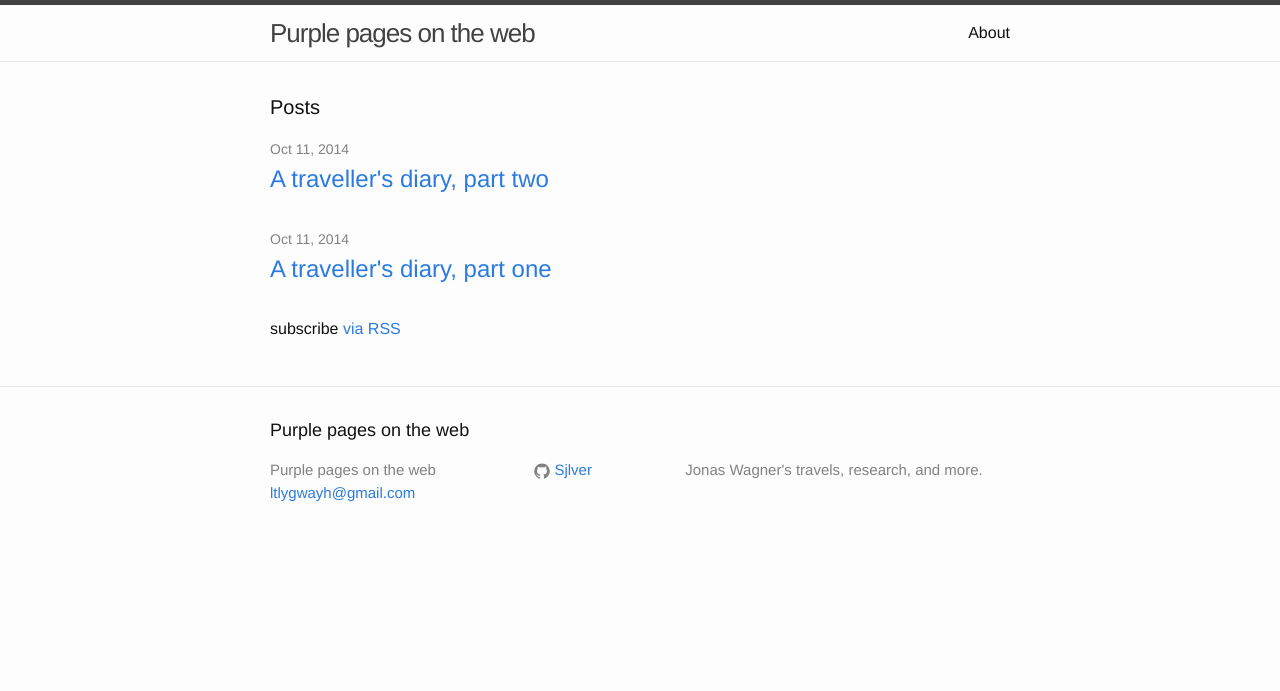
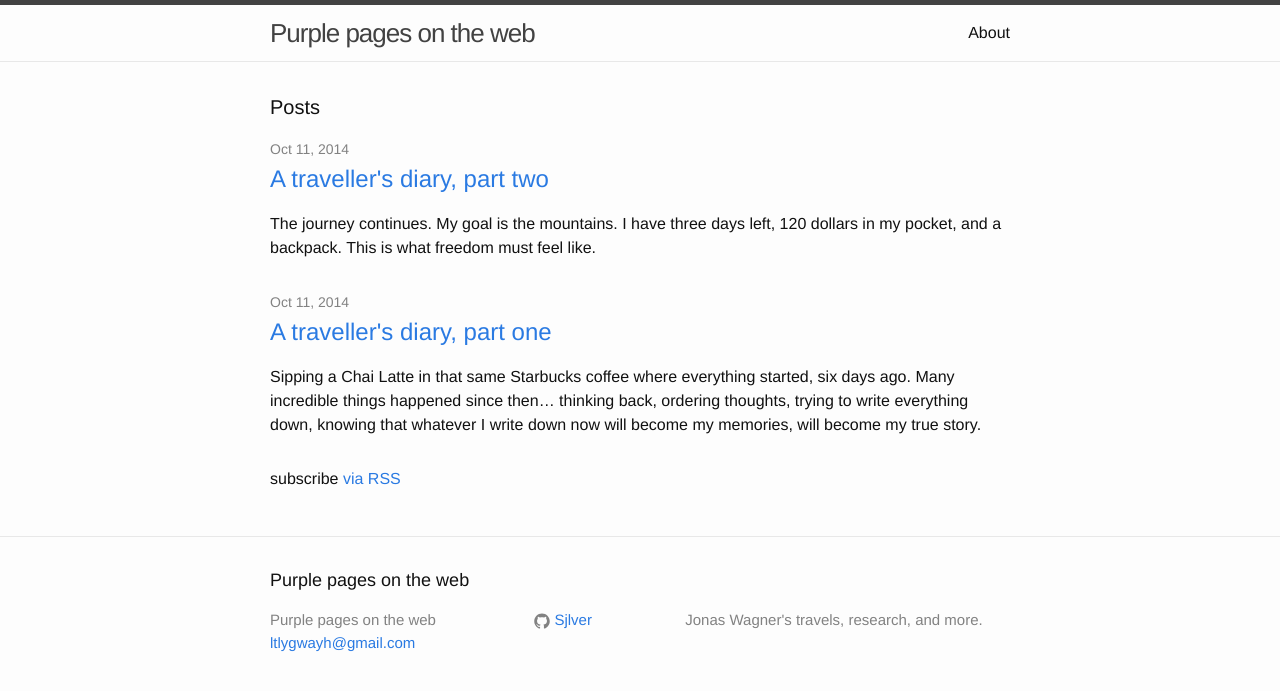
Before and after one commit to Sjlver/Sjlver.github.io, a Jekyll site: the page built from index.html, in a window 1280 px wide. Shown: the top 691 px of the page. Built offline with Jekyll 4.4.1, drawn with Linux system fonts in a browser that asks for light colours.

Commit message:
Add excerpts

```diff
--- a/_posts/2014-10-11-a-travellers-diary-part-two.md
+++ b/_posts/2014-10-11-a-travellers-diary-part-two.md
@@ -3,6 +3,10 @@ layout:     post
 title:      "A traveller's diary, part two"
 date:       2014-10-11 16:15:00
 categories: travel
+excerpt: >
+    The journey continues. My goal is the mountains. I have three days left,
+    120 dollars in my pocket, and a backpack. This is what freedom must feel
+    like.
 ---
 
 The next two-and-a-half days are spent at OSDI. The top of the crop is there,
--- a/index.html
+++ b/index.html
@@ -14,6 +14,7 @@ layout: default
         <h2>
           <a class="post-link" href="{{ post.url | prepend: site.baseurl }}">{{ post.title }}</a>
         </h2>
+        {{ post.excerpt }}
       </li>
     {% endfor %}
   </ul>
```
